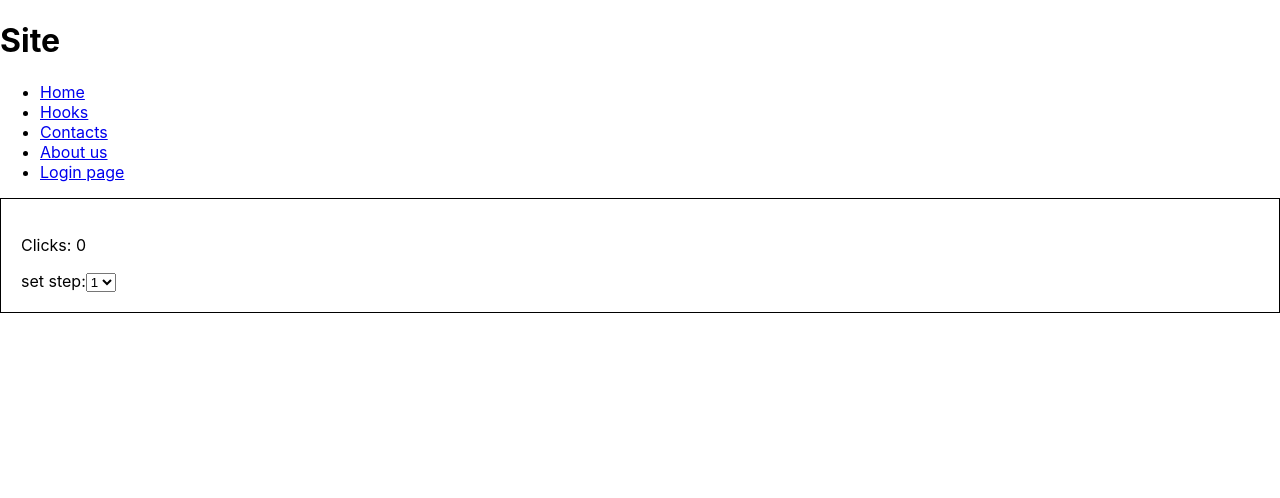
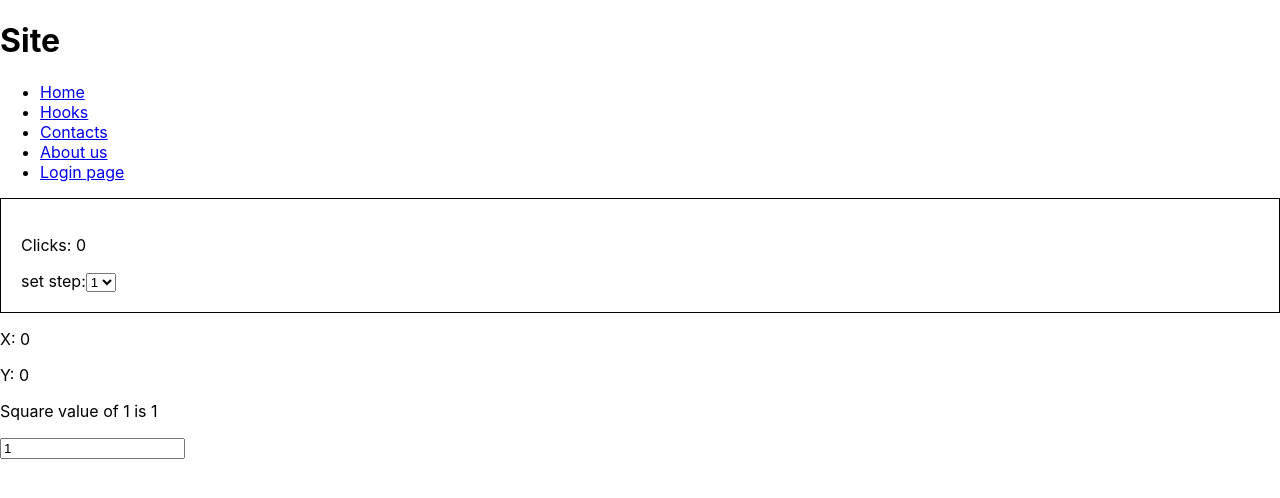
Before and after one commit to fc-fullstack-courses/pfe-2023-1-react-lessons, a React (Create React App) app: page /hooks in a window 1280 px wide. Shown: the top 498 px of the page. Built offline with nearby package versions, Linux system fonts and the light colour scheme.

Commit message:
Add component with large state example

```diff
--- /dev/null
+++ b/src/components/HardState/index.jsx
@@ -0,0 +1,41 @@
+import React, { useEffect, useState } from 'react';
+
+const HardState = (props) => {
+  // їх тут 5+
+  const [coords, setCoords] = useState({ x: 0, y: 0 });
+  const [number, setNumber] = useState(1);
+
+  // тут теж 5+
+  function handleChange({ target: { value } }) {
+    setNumber(+value);
+  }
+
+  function handleCoords ({clientX, clientY}) {
+    setCoords({
+      x: clientX,
+      y: clientY
+    });
+  }
+
+  useEffect(()=> {
+    document.body.addEventListener('mousemove', handleCoords);
+    return () => {
+      document.body.removeEventListener('mousemove', handleCoords);
+    }
+  },[]);
+
+  return (
+    <div>
+      <p>X: {coords.x}</p>
+      <p>Y: {coords.y}</p>
+      <p>
+        Square value of {number} is {number ** 2}
+      </p>
+      <label>
+        <input type="number" value={number} onChange={handleChange} />
+      </label>
+    </div>
+  );
+};
+
+export default HardState;
--- a/src/pages/HooksPage/index.jsx
+++ b/src/pages/HooksPage/index.jsx
@@ -1,6 +1,7 @@
 import React, { useState, useEffect,useRef } from 'react';
 import Header from '../../components/Header';
 import { useCoords, useClicker } from '../../hooks';
+import HardState from '../../components/HardState';
 
 // тіло функціонального компоненту - аналог render () у класового
 // фетчі сетІнтервали, і інші побічні ефекти напряму тут не розміщувати
@@ -101,6 +102,7 @@ const HooksPage = () => {
           </select>
         </label>
       </div>
+      <HardState />
     </>
   );
 };
```
